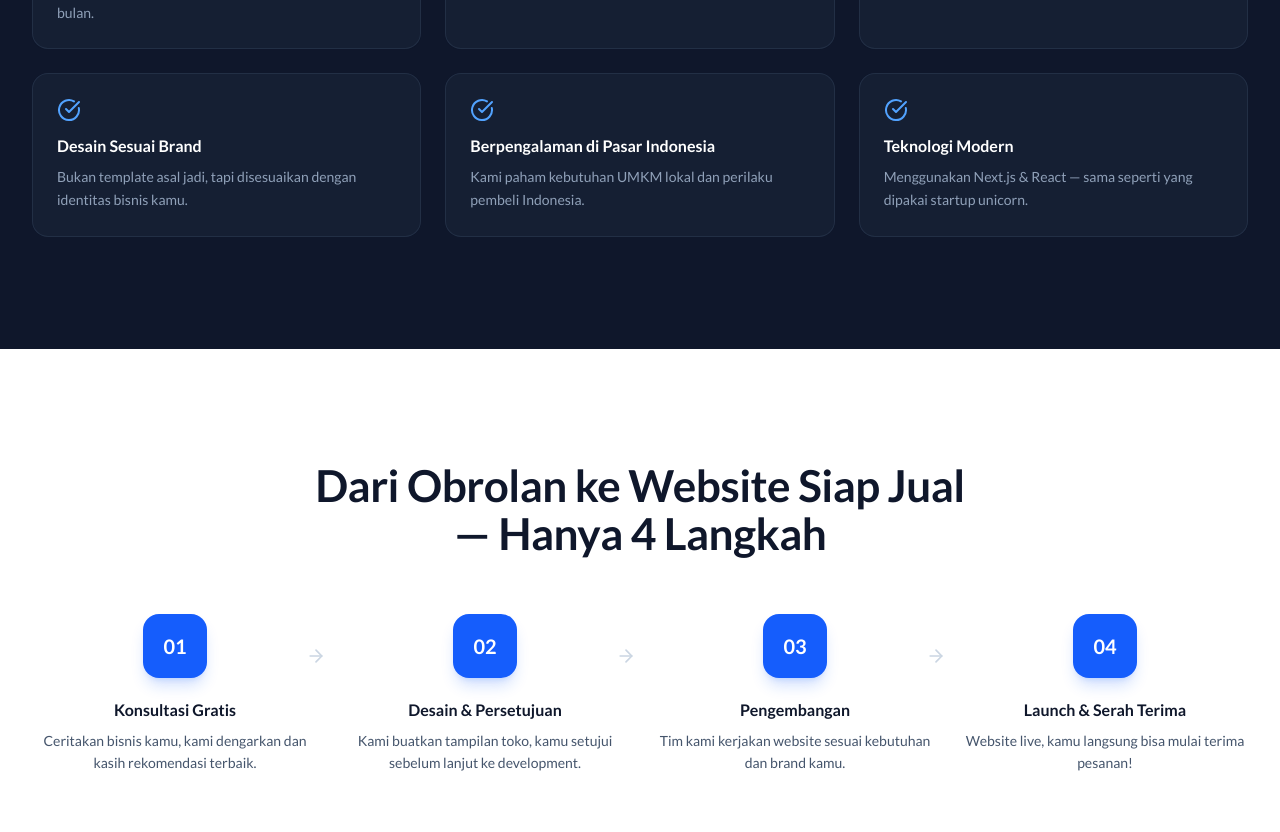
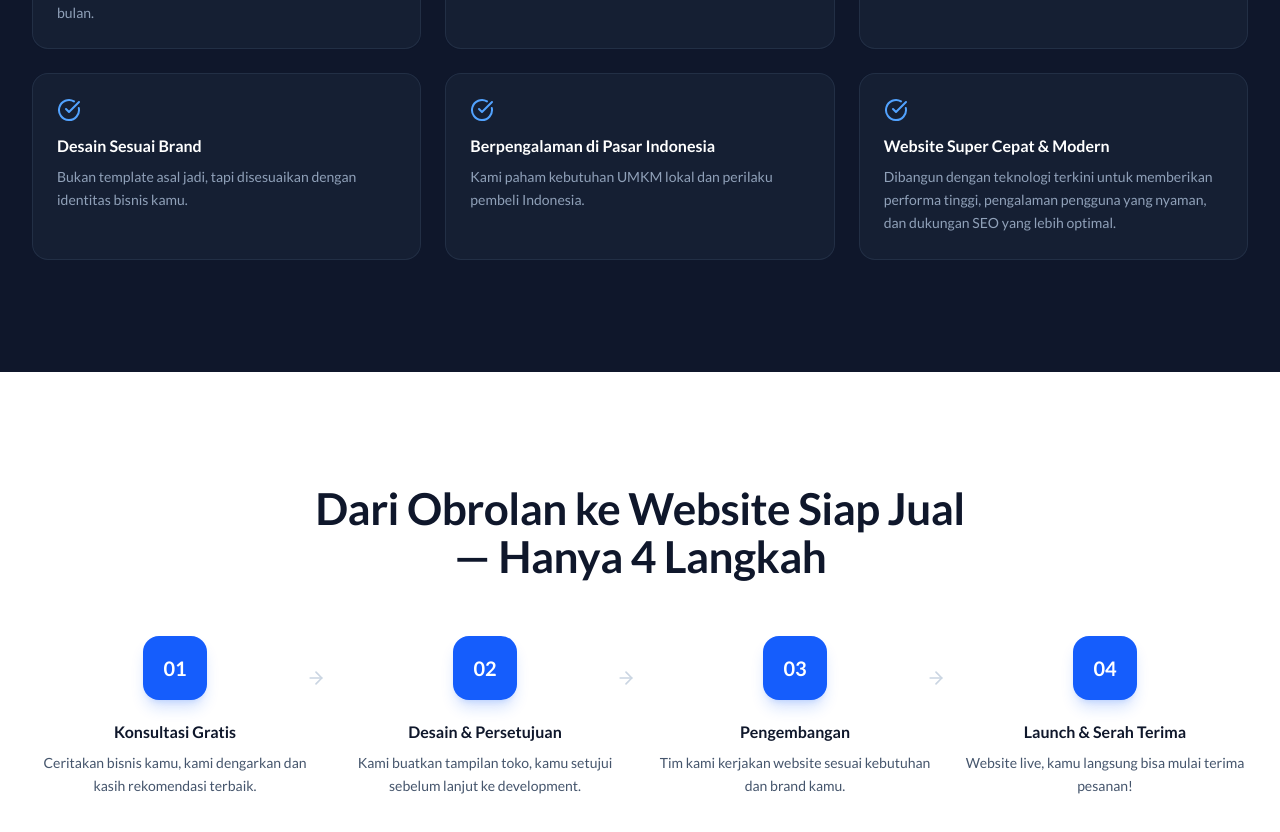
Before and after one commit to ersetdigital-sudo/nexaplus.app, a Next.js app: page /layanan/toko-online in a window 1280 px wide. Shown: the part 3460-4292 px from the top of the page. Built offline with nearby package versions, Linux system fonts and the light colour scheme.

Commit message:
auto: update from Kiro

```diff
--- a/app/(site)/layanan/toko-online/landing.tsx
+++ b/app/(site)/layanan/toko-online/landing.tsx
@@ -267,7 +267,7 @@ export function TokoOnlineLanding() {
               { title: "Support Aktif", desc: "Tim kami siap bantu via WhatsApp setelah website live." },
               { title: "Desain Sesuai Brand", desc: "Bukan template asal jadi, tapi disesuaikan dengan identitas bisnis kamu." },
               { title: "Berpengalaman di Pasar Indonesia", desc: "Kami paham kebutuhan UMKM lokal dan perilaku pembeli Indonesia." },
-              { title: "Teknologi Modern", desc: "Menggunakan Next.js & React — sama seperti yang dipakai startup unicorn." },
+              { title: "Website Super Cepat & Modern", desc: "Dibangun dengan teknologi terkini untuk memberikan performa tinggi, pengalaman pengguna yang nyaman, dan dukungan SEO yang lebih optimal." },
             ].map((item, i) => (
               <motion.div
                 key={i}
```
